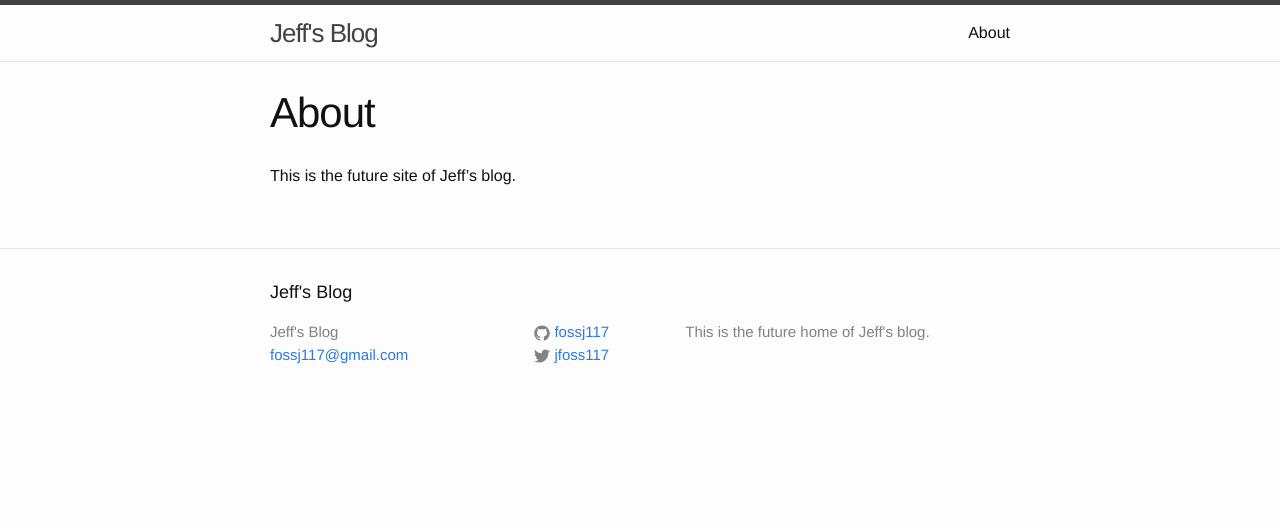
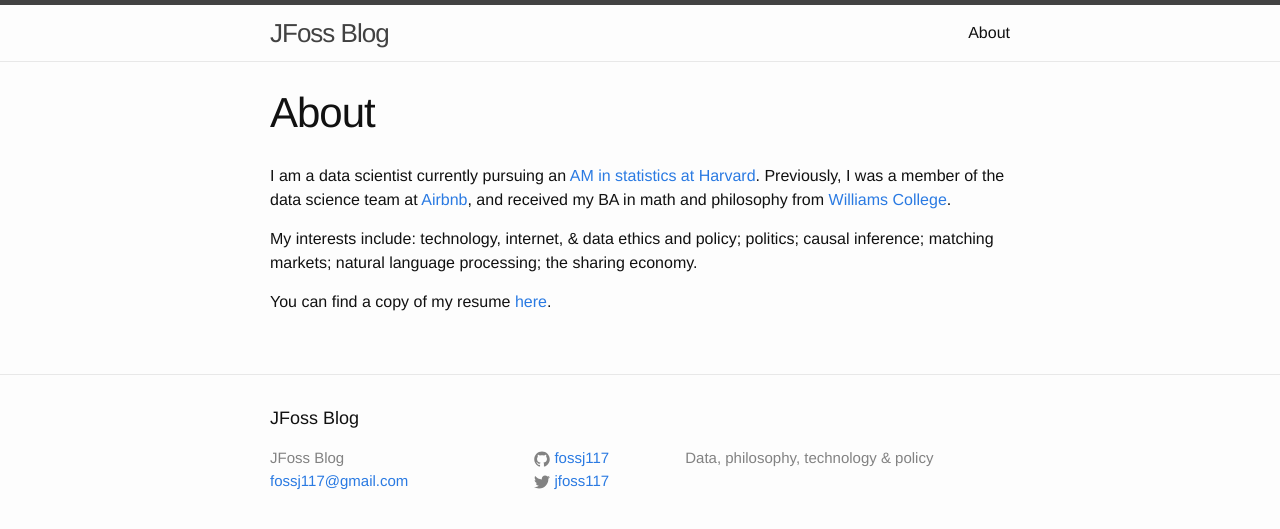
Before and after one commit to Fossj117/fossj117.github.io, a Jekyll site: the page built from about.md, in a window 1280 px wide. Shown: the top 529 px of the page. Built offline with Jekyll 4.4.1, drawn with Linux system fonts in a browser that asks for light colours; Markdown is read by kramdown in place of the engine named in the settings.

Commit message:
Config changes and update about and mathjax

```diff
--- a/_config.yml
+++ b/_config.yml
@@ -1,11 +1,11 @@
 # Site settings
-title: "Jeff's Blog"
+title: "JFoss Blog"
 email: "fossj117@gmail.com"
-description: "This is the future home of Jeff's blog."
+description: "Data, philosophy, technology & policy"
 baseurl: "" # the subpath of your site, e.g. /blog/
 url: "http://yourdomain.com" # the base hostname & protocol for your site
 twitter_username: "jfoss117"
 github_username:  "fossj117"
 
 # Build settings
-markdown: kramdown
+markdown: redcarpet
--- a/_layouts/post.html
+++ b/_layouts/post.html
@@ -5,11 +5,15 @@ layout: default
 
   <header class="post-header">
     <h1 class="post-title">{{ page.title }}</h1>
-    <p class="post-meta">{{ page.date | date: "%b %-d, %Y" }}{% if page.author %} • {{ page.author }}{% endif %}{% if page.meta %} • {{ page.meta }}{% endif %}</p>
+    <p class="post-meta">
+    	{{ page.date | date: "%b %-d, %Y" }}{% if page.author %} • {{ page.author }}{% endif %}{% if page.meta %} • {{ page.meta }}{% endif %}
+    </p>
   </header>
 
   <article class="post-content">
     {{ content }}
   </article>
 
+  {% include mathjax.html %}
+
 </div>
--- a/about.md
+++ b/about.md
@@ -4,4 +4,8 @@ title: About
 permalink: /about/
 ---
 
-This is the future site of Jeff's blog.
+I am a data scientist currently pursuing an [AM in statistics at Harvard](https://statistics.fas.harvard.edu/pages/graduate-statistics-general-information). Previously, I was a member of the data science team at [Airbnb](http://airbnb.com), and received my BA in math and philosophy from [Williams College](https://www.williams.edu/).
+
+My interests include: technology, internet, & data ethics and policy; politics; causal inference; matching markets; natural language processing; the sharing economy.
+
+You can find a copy of my resume [here](/files/jeffreyfossettresume.pdf).
```
Also changed, not shown: _includes/mathjax.html (added, +22 -0 lines), 2 other files.
